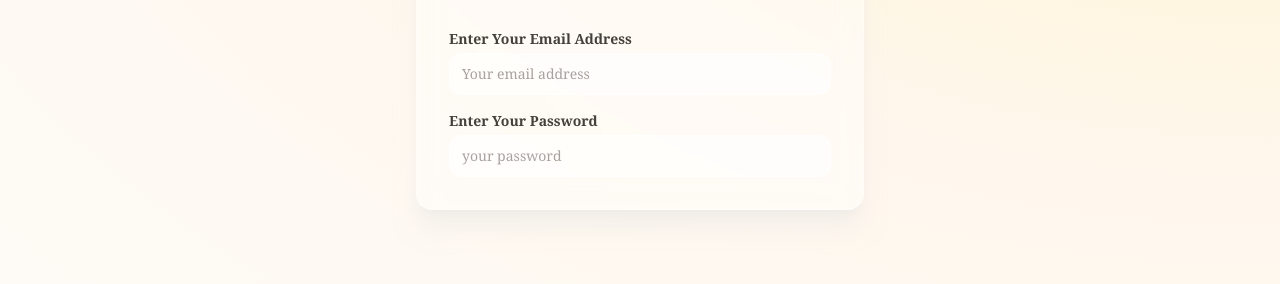
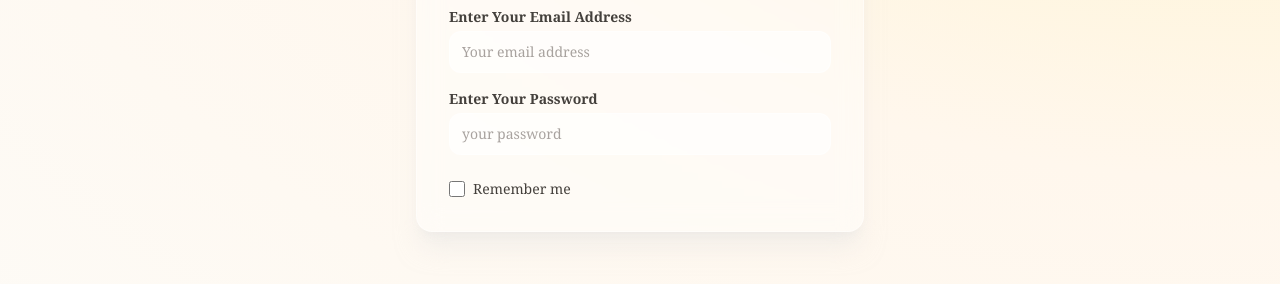
Before and after one commit to Conrad008/BakeBox, a website: page login.html in a window 1280 px wide. Shown: the part 384-668 px from the top of the page. Drawn offline with nearby package versions, Linux system fonts and the light colour scheme.

Commit message:
feat: add remember me check box

```diff
--- a/login.html
+++ b/login.html
@@ -67,6 +67,20 @@
 
                 </div>
 
+                <div class="flex flex-row items-center justify-between text-xs sm:text-sm gap-2">
+                    <div class="flex items-center">
+                        <input type="checkbox" id="rememberme" name="rememberme"
+                        class="h-4 w-4 text-thirdPalette focus:ring-thirdPalette border-stone-300 rounded accent-thirdPalette">
+                        <label for="rememberme" class="ml-2 block text-stone-700 select-none whitespace-nowrap">
+                            Remember me
+                        </label>
+
+                    </div>
+
+
+
+                </div>
+
             </form>
 
         </div>
```
